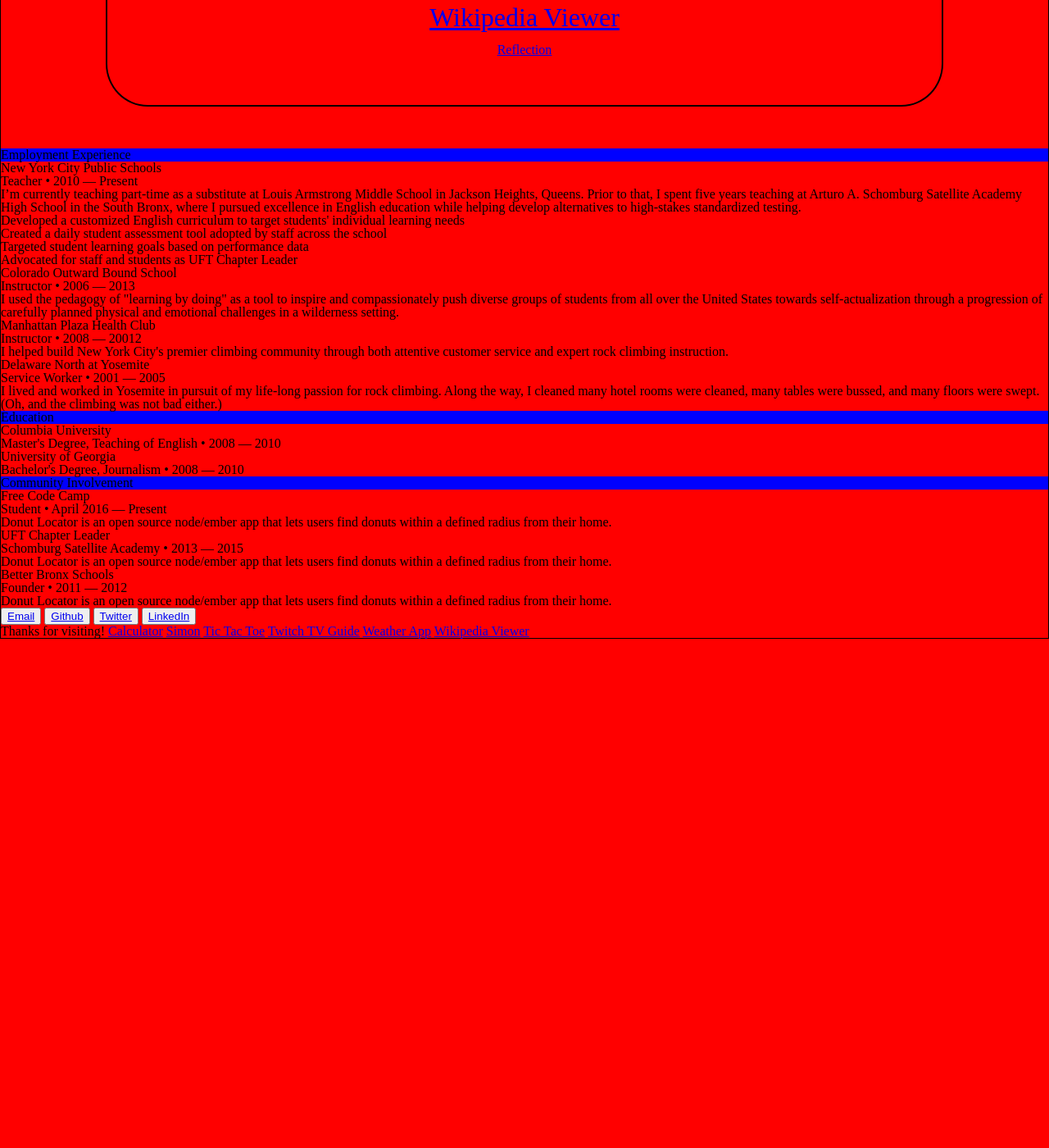
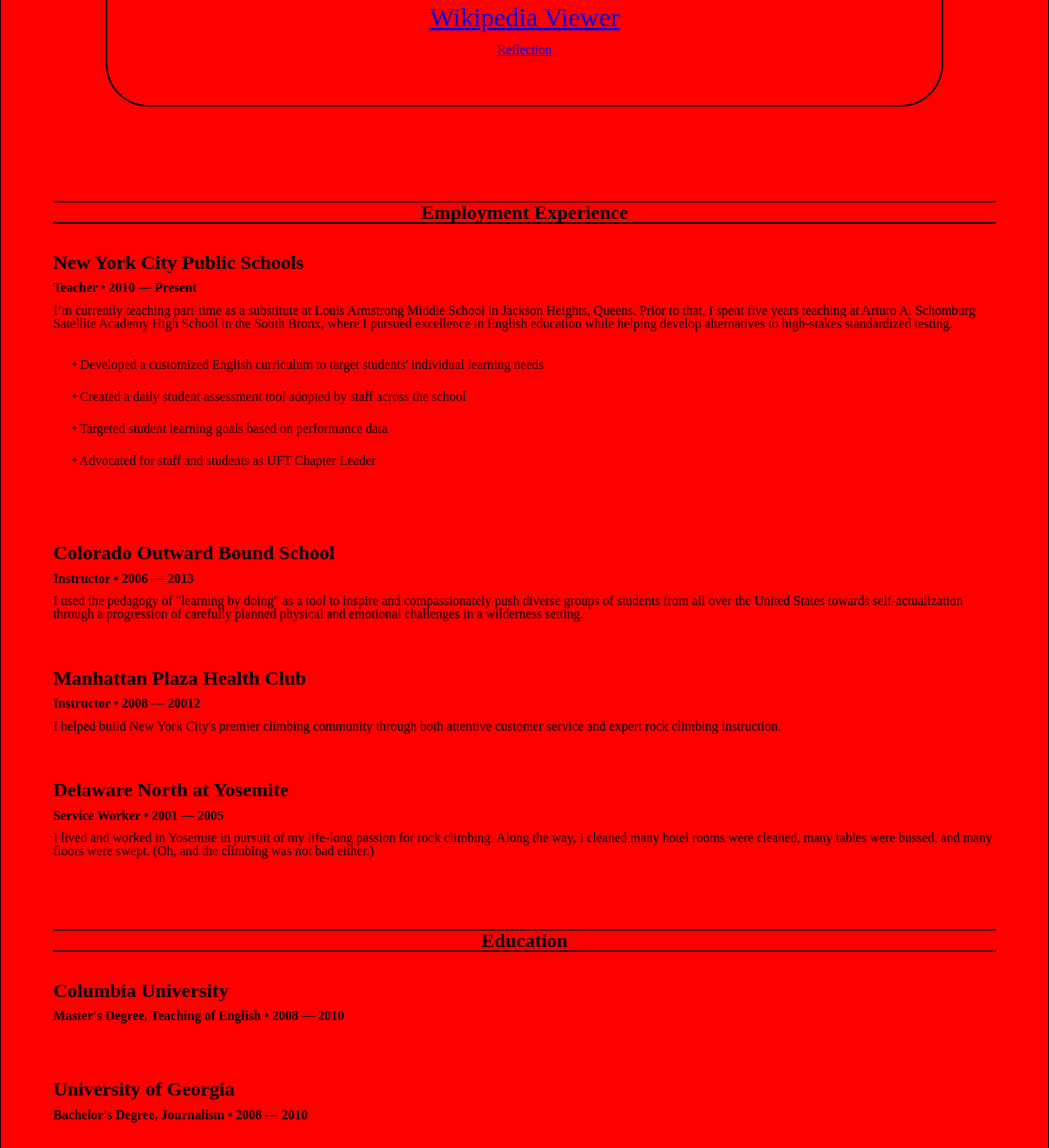
Before and after one commit to halfalpine/halfalpine.github.io, a Jekyll site: the page built from index.html, in a window 1280 px wide and 1400 px high, scrolled down 5683 px. Shown: the whole window at 82% size. Built offline with Jekyll 4.4.1, drawn with Linux system fonts in a browser that asks for light colours; before the commit the page ends 6462 px from its top, so only the background shows below that.

Commit message:
Add CSS for resume.html

```diff
--- a/_includes/footer.html
+++ b/_includes/footer.html
@@ -1,5 +1,5 @@
 <footer>
-  <span>Thanks for visiting!</span>
+  <p>Thanks for visiting!</p>
   {% for section in site.projects %}
     <a class="footer-links" href="{{ section.url }}">{{ section.title }}</a>
   {% endfor %}
--- a/_includes/resume.html
+++ b/_includes/resume.html
@@ -2,17 +2,17 @@
   <div class="container">
     <section id="employment">
     <header>
-      <h2>Employment Experience</h2>
+      <h2 class="resume-section">Employment Experience</h2>
     </header>
     <div class="resume-item">
       <h3 class="resume-title">New York City Public Schools</h3>
       <h4 class="resume-subtitle">Teacher &bull; 2010 &mdash; Present</h4>
       <p class="resume-description">I’m currently teaching part-time as a substitute at Louis Armstrong Middle School in Jackson Heights, Queens. Prior to that, I spent five years teaching at Arturo A. Schomburg Satellite Academy High School in the South Bronx, where I pursued excellence in English education while helping develop alternatives to high-stakes standardized testing.</p>
       <ul class="resume-list">
-        <li>Developed a customized English curriculum to target students' individual learning needs</li>
-        <li>Created a daily student assessment tool adopted by staff across the school</li>
-        <li>Targeted student learning goals based on performance data</li>
-        <li>Advocated for staff and students as UFT Chapter Leader</li>
+        <li>&bull; Developed a customized English curriculum to target students' individual learning needs</li>
+        <li>&bull; Created a daily student assessment tool adopted by staff across the school</li>
+        <li>&bull; Targeted student learning goals based on performance data</li>
+        <li>&bull; Advocated for staff and students as UFT Chapter Leader</li>
       </ul>
     </div>
     <div class="resume-item">
@@ -33,7 +33,7 @@
   </section>
   <section id="Eductaion">
     <header>
-      <h2>Education</h2>
+      <h2 class="resume-section">Education</h2>
     </header>
     <div class="resume-item">
       <h3 class="resume-title">Columbia University</h3>
@@ -46,7 +46,7 @@
   </section>
   <section id="community">
     <header>
-      <h2>Community Involvement</h2>
+      <h2 class="resume-section">Community Involvement</h2>
     </header>
     <div class="resume-item">
       <h3 class="resume-title">Free Code Camp</h3>
--- a/_sass/_footer.sass
+++ b/_sass/_footer.sass
@@ -0,0 +1,3 @@
+footer
+  background-color: grey
+  text-align: center
--- a/_sass/_resume.sass
+++ b/_sass/_resume.sass
@@ -0,0 +1,30 @@
+#resume
+
+  section
+    margin: 5%
+
+  .resume-section
+    background-color: red
+    border-top: 2px solid black
+    border-bottom: 2px solid black
+    text-align: center
+    font-size: 1.5em
+    font-weight: 700
+
+  .resume-item
+    padding: 2% 0
+
+  .resume-title
+    padding: 1% 0
+    font-size: 1.5em
+    font-weight: 700
+
+  .resume-subtitle
+    padding-bottom: 1%
+    font-weight: 700
+
+  ul
+    padding: 2% 0
+
+  li
+    padding: 1% 2%
```
